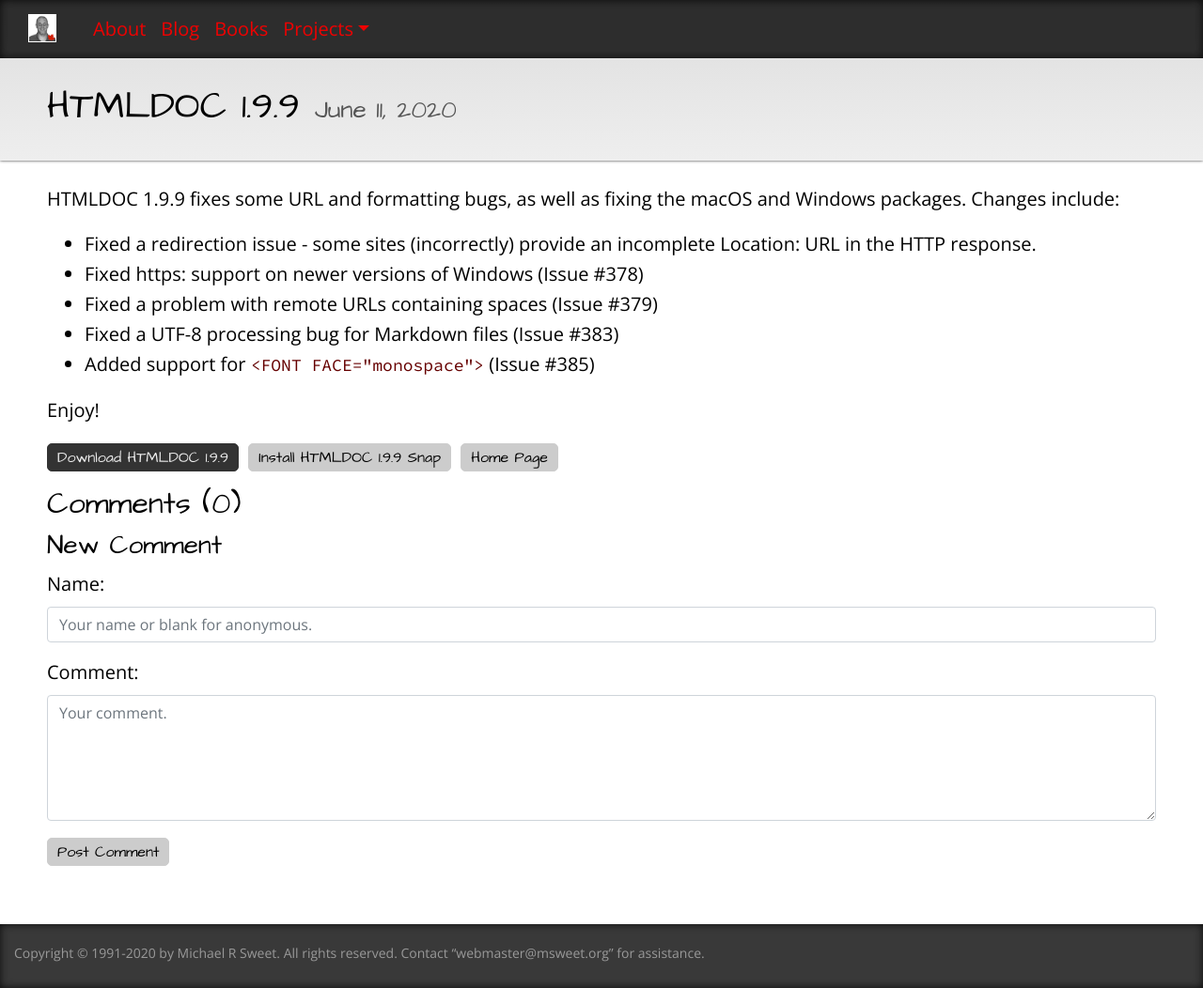
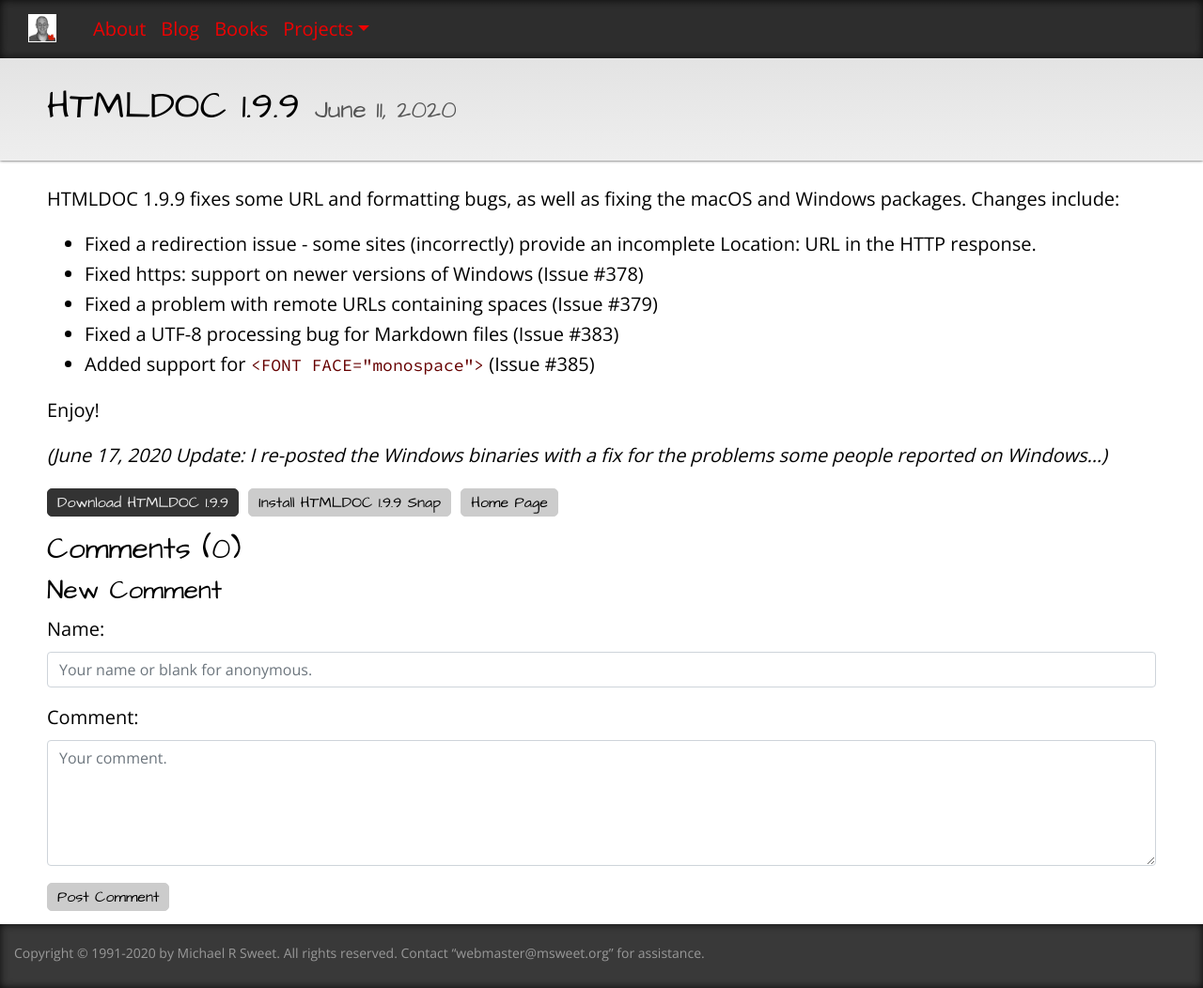
Before and after one commit to michaelrsweet/michaelrsweet.github.com, a Jekyll site: the page built from _posts/2020-06-11-htmldoc-1.9.9.md, in a window 1280 px wide and 1052 px high. Shown: the whole window at 94% size. Built offline with Jekyll 4.4.1, drawn with Linux system fonts in a browser that asks for light colours.

Commit message:
Note updated Windows MSI.

```diff
--- a/_posts/2020-06-11-htmldoc-1.9.9.md
+++ b/_posts/2020-06-11-htmldoc-1.9.9.md
@@ -20,6 +20,9 @@
 
 Enjoy!
 
+*(June 17, 2020 Update: I re-posted the Windows binaries with a fix for the
+problems some people reported on Windows...)*
+
 <a class="btn btn-primary" href="https://github.com/michaelrsweet/htmldoc/releases/tag/v1.9.9">Download HTMLDOC 1.9.9</a>
 <a class="btn btn-default" href="https://snapcraft.io/htmldoc">Install HTMLDOC 1.9.9 Snap</a>
 <a class="btn btn-default" href="/htmldoc/index.html">Home Page</a>
```
